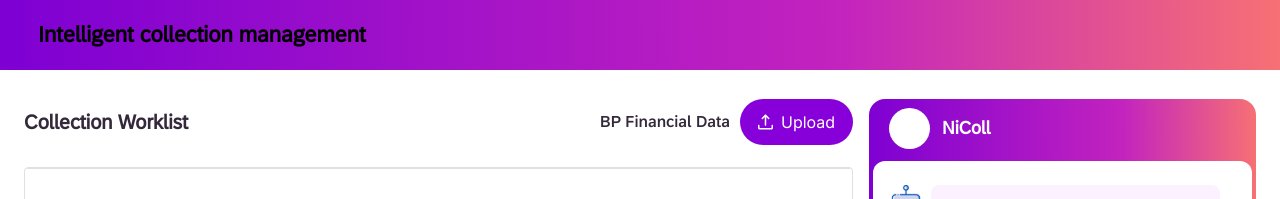
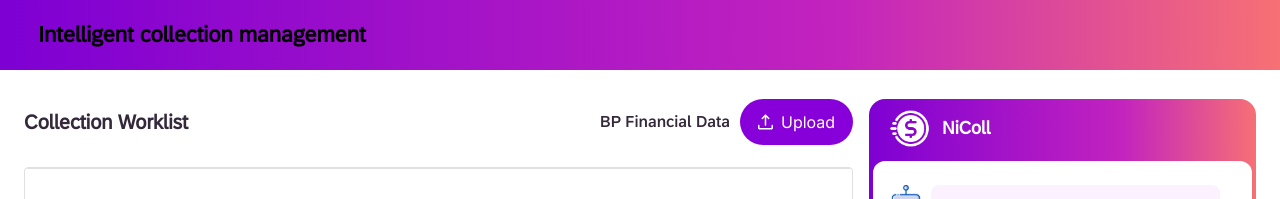
Before and after one commit to Felix-Josephraj/FI_Collection_UI, a Next.js app: page / in a window 1280 px wide. Shown: the top 199 px of the page. Built offline with nearby package versions, Linux system fonts and the light colour scheme; no server answers.

Commit message:
added profile pic

```diff
--- a/app/globals.css
+++ b/app/globals.css
@@ -198,3 +198,10 @@ body {
     box-shadow: 10014px 0 0 -5px;
   }
 }
+
+.profile-img {
+  background-image: url("../public/assets/images/profile.png");
+  background-size: cover;
+  background-position: center;
+  background-repeat: no-repeat;
+}
--- a/components/ChatWindow.tsx
+++ b/components/ChatWindow.tsx
@@ -54,7 +54,7 @@ const ChatWindow = () => {
   return (
     <div className="text-black mt-[29px] chat-container  rounded-[16px] h-[94%] max-h-[612px]">
       <div className="flex flex-row pl-5 pt-[9px] pb-2 gap-3">
-        <div className="rounded-full bg-white h-[41px] w-[41px]"></div>
+        <div className="rounded-full bg-transparent h-[41px] w-[41px] profile-img"></div>
         <h1 className="text-white self-center paragraph6">NiColl</h1>
       </div>
       <section className="chat-screen bg-white mx-1 my-1 rounded-[12px] h-[89%]  relative  flex  flex-col">
```
Also changed, not shown: public/assets/images/profile.png (added).
